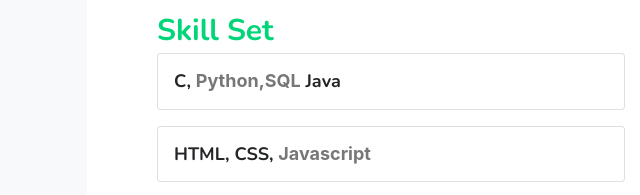
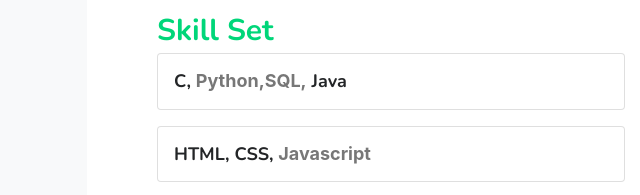
Before and after one commit to sai1443/Sai-Portifolio, a plain HTML site: page resume.html in a window 1280 px wide. Shown: the part 919-1114 px from the top of the page, 0-640 px from the left. Drawn offline with nearby package versions, Linux system fonts and the light colour scheme.

Commit message:
Update resume.html

```diff
--- a/resume.html
+++ b/resume.html
@@ -162,7 +162,7 @@ if(typeof _bsa !== 'undefined' && _bsa) {
                 <div class="col-lg-6 skillset mt-5 pt-md-3">
                     <span class="skill-title">Skill Set</span>
                     <div class="card p-3">
-                        <h5>C, <span>Python,SQL</span> Java</h5>
+                        <h5>C, <span>Python,SQL,</span> Java</h5>
                     </div>
                     <div class="card p-3 mt-3">
                         <h5>HTML, CSS, <span>Javascript</span></h5>
```
